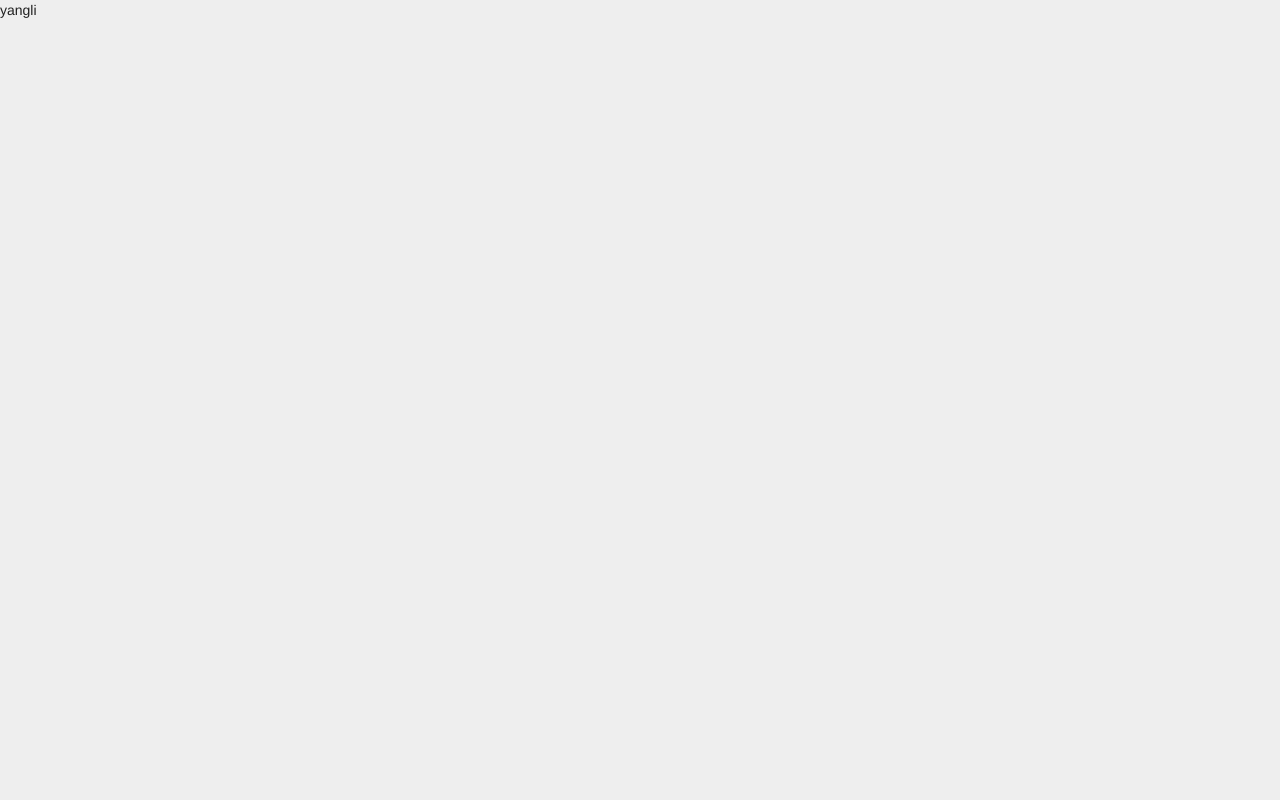
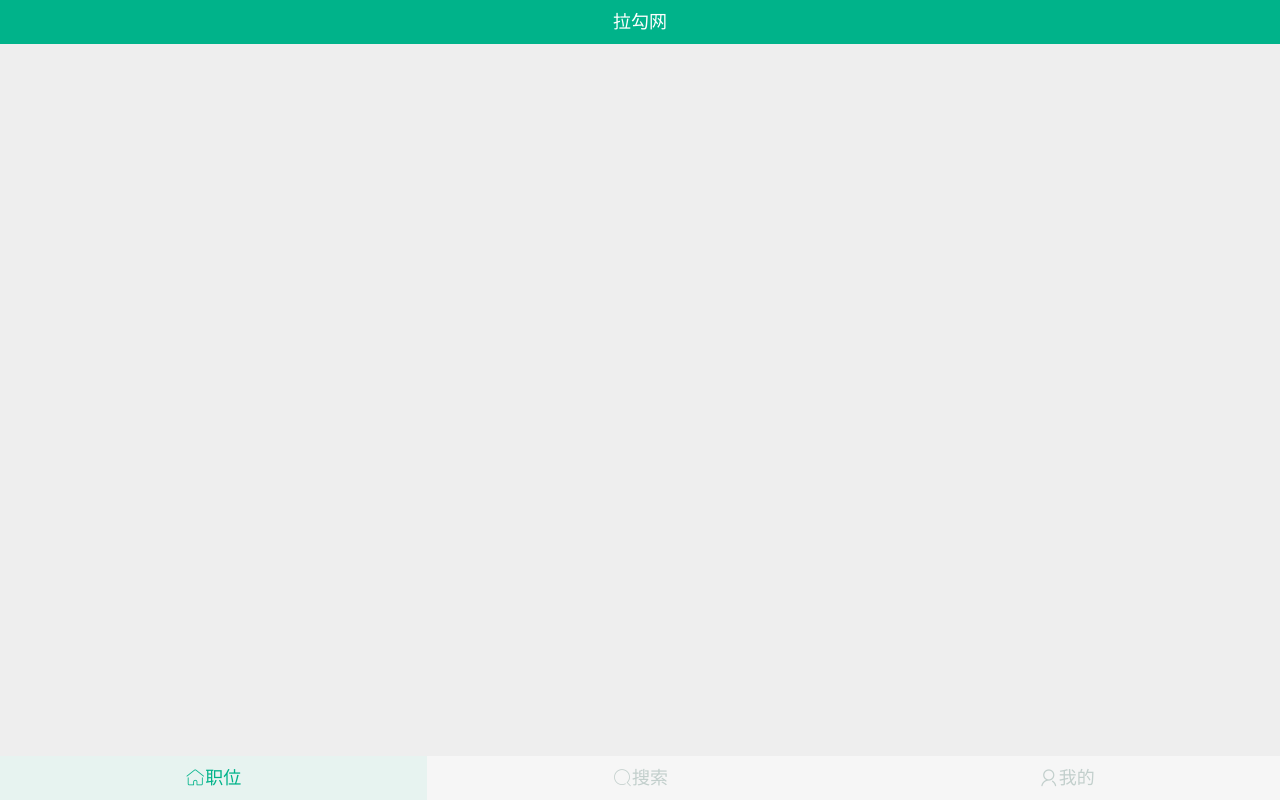
Before and after one commit to lurongtao/gp15-m-website, a website: page dev/index.html in a window 1280 px wide. Drawn offline with Linux system fonts and the light colour scheme.

Commit message:
2019-09-29-am

```diff
--- a/dev/scripts/app.js
+++ b/dev/scripts/app.js
@@ -128,7 +128,18 @@
 /*! no static exports found */
 /***/ (function(module, exports, __webpack_require__) {
 
-eval("const layoutView = __webpack_require__(/*! ./views/layout.art */ \"./src/scripts/views/layout.art\")\n\nconst html = layoutView({\n  name: 'yangli'\n})\n\ndocument.querySelector('#root').innerHTML = html\n\n//# sourceURL=webpack:///./src/scripts/app.js?");
+eval("__webpack_require__(/*! ./controllers/ */ \"./src/scripts/controllers/index.js\")\n\n//# sourceURL=webpack:///./src/scripts/app.js?");
+
+/***/ }),
+
+/***/ "./src/scripts/controllers/index.js":
+/*!******************************************!*\
+  !*** ./src/scripts/controllers/index.js ***!
+  \******************************************/
+/*! no static exports found */
+/***/ (function(module, exports, __webpack_require__) {
+
+eval("const layoutView = __webpack_require__(/*! ../views/layout.art */ \"./src/scripts/views/layout.art\")\n\nclass Index {\n  constructor() {\n    this.render()\n  }\n\n  render() {\n    const html = layoutView({\n      name: 'yangli'\n    })\n    \n    document.querySelector('#root').innerHTML = html\n  }\n}\n\nnew Index()\n\n//# sourceURL=webpack:///./src/scripts/controllers/index.js?");
 
 /***/ }),
 
@@ -139,7 +150,7 @@
 /*! no static exports found */
 /***/ (function(module, exports, __webpack_require__) {
 
-eval("var $imports = __webpack_require__(/*! ../../../node_modules/art-template/lib/runtime.js */ \"./node_modules/art-template/lib/runtime.js\");\nmodule.exports = function ($data) {\n    'use strict';\n    $data = $data || {};\n    var $$out = '', $escape = $imports.$escape, name = $data.name;\n    $$out += '<div>';\n    $$out += $escape(name);\n    $$out += '</div>';\n    return $$out;\n};\n\n//# sourceURL=webpack:///./src/scripts/views/layout.art?");
+eval("var $imports = __webpack_require__(/*! ../../../node_modules/art-template/lib/runtime.js */ \"./node_modules/art-template/lib/runtime.js\");\nmodule.exports = function ($data) {\n    'use strict';\n    $data = $data || {};\n    var $$out = '';\n    $$out += '<div class=\"indexContainer\">\\n  <header>拉勾网</header>\\n  <main>\\n  </main>\\n  <footer>\\n    <ul>\\n      <li class=\"active\"><span class=\"yo-ico\">&#xe7d4;</span>职位</li>\\n      <li><span class=\"yo-ico\">&#xe7da;</span>搜索</li>\\n      <li><span class=\"yo-ico\">&#xe78b;</span>我的</li>\\n    </ul>\\n  </footer>\\n</div>';\n    return $$out;\n};\n\n//# sourceURL=webpack:///./src/scripts/views/layout.art?");
 
 /***/ })
 
--- a/gulpfile.js
+++ b/gulpfile.js
@@ -17,9 +17,15 @@
     .pipe(dest('./dev/libs'))
 }
 
+// copylibs
+function copyassets() {
+  return src('./src/assets/**/*')
+    .pipe(dest('./dev/assets'))
+}
+
 // 编译sass
 function packSCSS() {
-  return src('./src/styles/**/*.scss')
+  return src(['./src/styles/**/*.scss', '!./src/styles/yo/**/*.scss'])
     .pipe(sass().on('error', sass.logError))
     .pipe(dest('./dev/styles/'))
     .pipe(connect.reload())
@@ -66,8 +72,8 @@
 function watchFiles() {
   watch('./src/*.html', series(copyhtml))
   watch('./src/libs/*', series(copylibs))
-  watch('./src/**/*.js', series(packJS))
+  watch('./src/**/*', series(packJS))
   watch('./src/**/*.scss', series(packSCSS))
 }
 
-exports.default = series(parallel(copyhtml, copylibs, packSCSS, packJS), parallel(gulpServer, watchFiles))
+exports.default = series(parallel(copyhtml, copyassets, copylibs, packSCSS, packJS), parallel(gulpServer, watchFiles))
--- a/src/scripts/app.js
+++ b/src/scripts/app.js
@@ -1,7 +1 @@
-const layoutView = require('./views/layout.art')
-
-const html = layoutView({
-  name: 'yangli'
-})
-
-document.querySelector('#root').innerHTML = html
+require('./controllers/')
--- /dev/null
+++ b/src/scripts/controllers/index.js
@@ -0,0 +1,17 @@
+const layoutView = require('../views/layout.art')
+
+class Index {
+  constructor() {
+    this.render()
+  }
+
+  render() {
+    const html = layoutView({
+      name: 'yangli'
+    })
+
+    document.querySelector('#root').innerHTML = html
+  }
+}
+
+new Index()
--- a/src/scripts/name.js
+++ /dev/null
@@ -1,8 +0,0 @@
-const Name = {
-  name: 'yangli',
-  sayName: function() {
-    console.log(this.name)
-  }
-}
-
-module.exports = Name
--- a/src/styles/app.scss
+++ b/src/styles/app.scss
@@ -1,3 +1,4 @@
 @import './yo/usage/core/reset.scss';
 
+@import './modules/common.scss';
 @import './modules/index.scss';
--- /dev/null
+++ b/src/styles/modules/common.scss
@@ -0,0 +1,9 @@
+#root {
+  height: 100%;
+}
+
+@font-face {
+  font-family: 'yofont';
+  src: url('/assets/icons/iconfont.woff') format('woff'),
+       url('/assets/icons/iconfont.ttf') format('truetype');
+}
--- a/src/styles/modules/index.scss
+++ b/src/styles/modules/index.scss
@@ -0,0 +1,43 @@
+.indexContainer {
+  display: flex;
+  flex-direction: column;
+  height: 100%;
+  header {
+    height: .44rem;
+    background: #00b38a;
+    font-size: .18rem;
+    text-align: center;
+    line-height: .44rem;
+    color: #fff;
+  }
+
+  main {
+    flex: 1;
+  }
+
+  footer {
+    height: .44rem;
+    ul {
+      height: 100%;
+      display: flex;
+      li {
+        flex: 1;
+        background: #f6f6f6;
+        text-align: center;
+        line-height: .44rem;
+        font-size: .18rem;
+        display: flex;
+        align-items: center;
+        justify-content: center;
+        color: #c2cfcc;
+        span {
+          font-size: .2rem;
+        }
+        &.active {
+          background: #e7f3f0;
+          color: #00b38a;
+        }
+      }
+    }
+  }
+}
```
Also changed, not shown: note.txt (+13 -0 lines), dev/assets/icons/iconfont.ttf (added), dev/assets/icons/iconfont.woff (added), dev/styles/app.css, dev/styles/modules/common.css (added), dev/styles/modules/index.css, src/assets/icons/iconfont.ttf (added), src/assets/icons/iconfont.woff (added), 4 other files.
